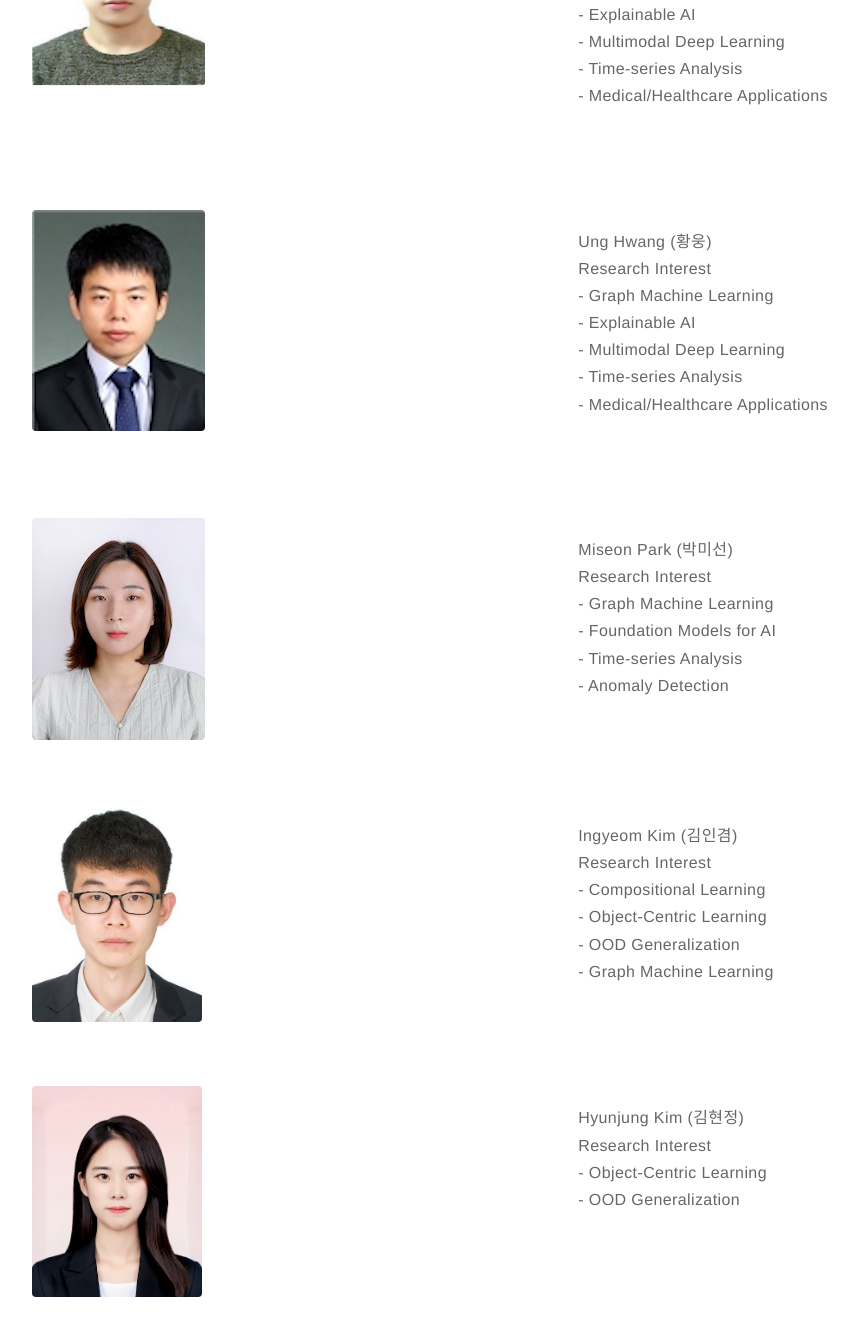
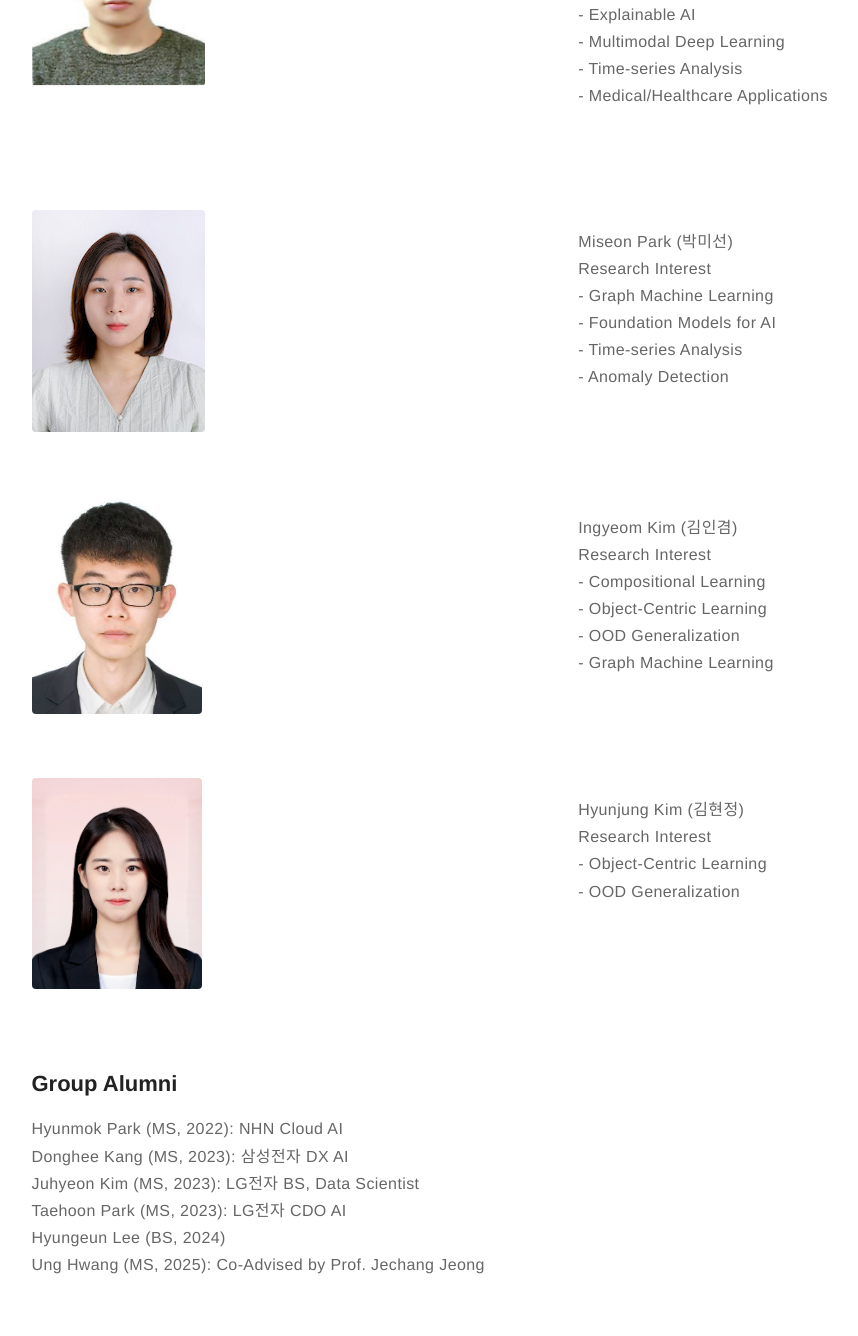
Before and after one commit to kijungyoon/kijungyoon.github.io, a Jekyll site: the page built from people.md, in a window 1280 px wide and 1400 px high, scrolled down 1124 px, cut to the strip 0-1375 px from the top of the window. Shown: the top 1336 px of the strip, without its empty margins (82-940 px from the left). Built offline with Jekyll 4.4.1, drawn with Linux system fonts in a browser that asks for light colours.

Commit message:
Update people.md

```diff
--- a/people.md
+++ b/people.md
@@ -33,23 +33,6 @@ layout: page
     <div class="toright"><br>
     <p><b>Seungwon Yu (유승원)</b><br>
     	Research Interest<br>
-     	- Graph Machine Learning<br>
-      	- Explainable AI<br>
-     	- Multimodal Deep Learning<br>
-      	- Time-series Analysis<br>
-      	- Medical/Healthcare Applications</p>
-    </div>
-</div>
-
-<div class="side-by-side">
-    <div class="toleft">
-	<img class="image" src="https://kijungyoon.github.io/assets/images/WoongHwang.jpg" alt="Alt Text">
-	<figcaption class="caption"></figcaption>
-    </div>
-
-    <div class="toright"><br>
-    <p><b>Ung Hwang (황웅)</b><br>
-  	Research Interest<br>
      	- Graph Machine Learning<br>
       	- Explainable AI<br>
      	- Multimodal Deep Learning<br>
@@ -112,7 +95,8 @@ layout: page
 	    <b>Donghee Kang (MS, 2023): 삼성전자 DX AI</b><br>
 	    <b>Juhyeon Kim (MS, 2023): LG전자 BS, Data Scientist</b><br>
 	    <b>Taehoon Park (MS, 2023): LG전자 CDO AI</b><br>
-	    <b>Hyungeun Lee (BS, 2024)</b></p>
+	    <b>Hyungeun Lee (BS, 2024)</b><br>
+	    <b>Ung Hwang (MS, 2025): Co-Advised by Prof. Jechang Jeong</b></p>
     </div>
 
     <div class="toright">
```
